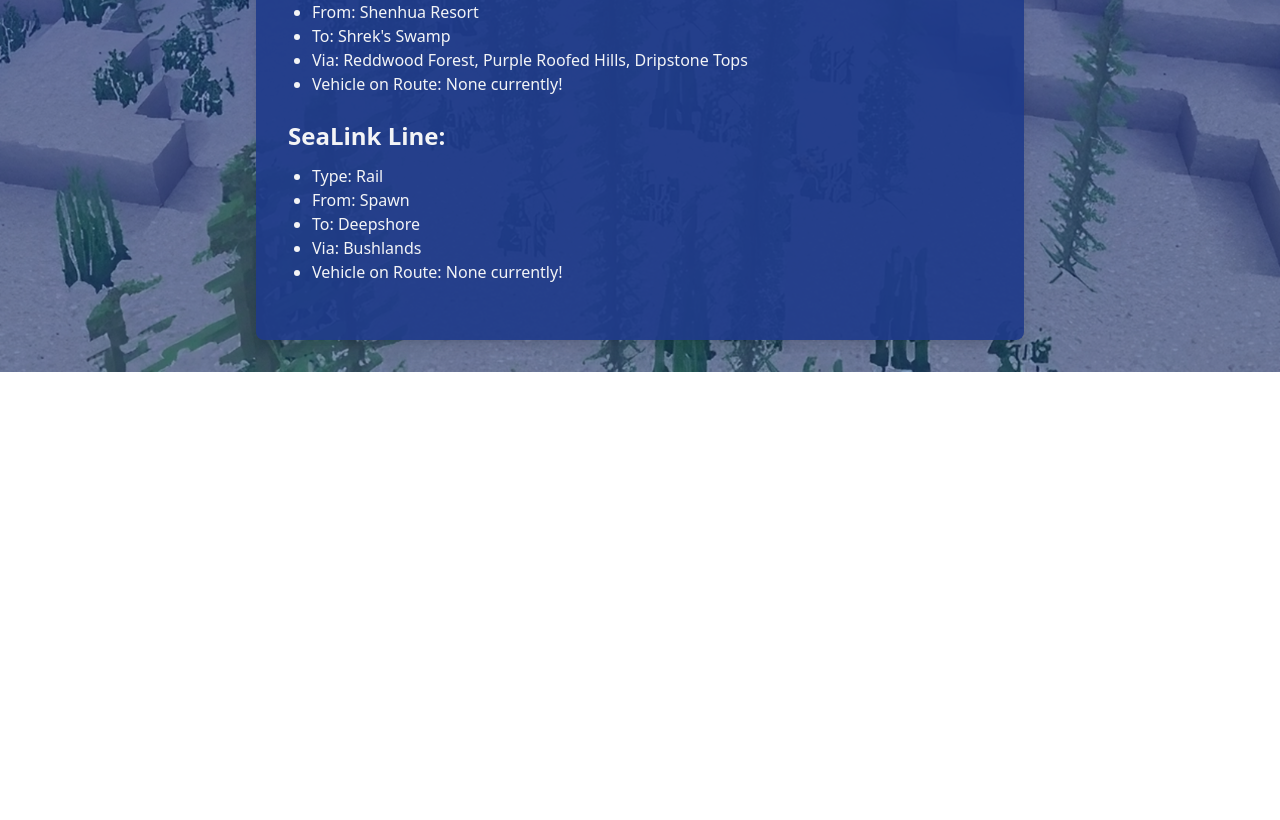
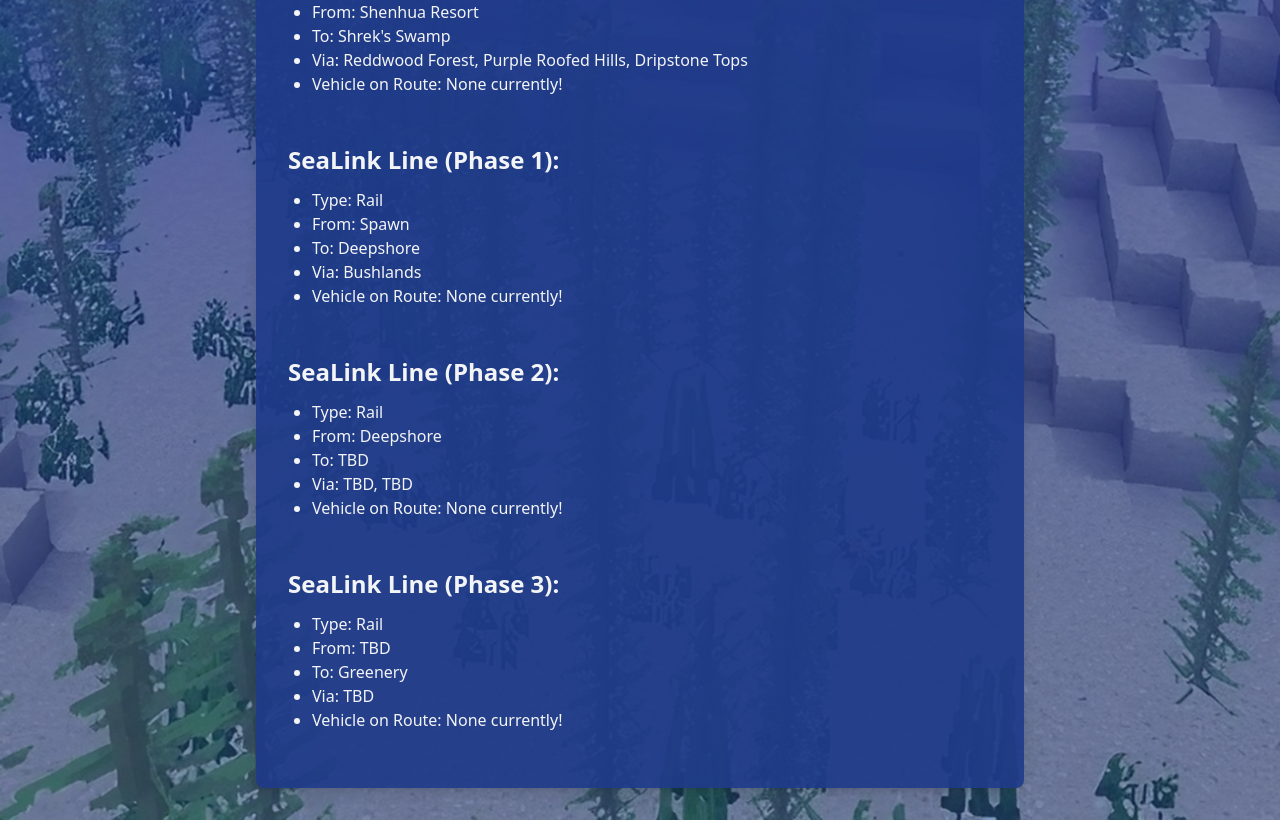
Before and after one commit to AwesomeKalin/pufferfishtranswebsite, a SvelteKit app: page /routes in a window 1280 px wide. Shown: the part 1080-1900 px from the top of the page. Before the commit the page ends 1452 px from the top, so only its background shows below. Built offline with nearby package versions, Linux system fonts and the light colour scheme.

Commit message:
Add SeaLinkLine Phase 2 and 3

```diff
--- a/src/routes/routes/+page.svelte
+++ b/src/routes/routes/+page.svelte
@@ -61,7 +61,8 @@
 	<li>Via: Reddwood Forest, Purple Roofed Hills, Dripstone Tops</li>
 	<li>Vehicle on Route: None currently!</li>
 </ul>
-<h3 class="mb-3 text-2xl font-semibold">SeaLink Line:</h3>
+<br />
+<h3 class="mb-3 text-2xl font-semibold">SeaLink Line (Phase 1):</h3>
 <ul class="mb-6 list-disc pl-6">
 	<li>Type: Rail</li>
 	<li>From: Spawn</li>
@@ -69,3 +70,21 @@
 	<li>Via: Bushlands</li>
 	<li>Vehicle on Route: None currently!</li>
 </ul>
+<br />
+<h3 class="mb-3 text-2xl font-semibold">SeaLink Line (Phase 2):</h3>
+<ul class="mb-6 list-disc pl-6">
+	<li>Type: Rail</li>
+	<li>From: Deepshore</li>
+	<li>To: TBD</li>
+	<li>Via: TBD, TBD</li>
+	<li>Vehicle on Route: None currently!</li>
+</ul>
+<br />
+<h3 class="mb-3 text-2xl font-semibold">SeaLink Line (Phase 3):</h3>
+<ul class="mb-6 list-disc pl-6">
+	<li>Type: Rail</li>
+	<li>From: TBD</li>
+	<li>To: Greenery</li>
+	<li>Via: TBD</li>
+	<li>Vehicle on Route: None currently!</li>
+</ul>
```
Also changed, not shown: package.json (+6 -6 lines), 1 other file (tests, documents, lock files or other folders).
